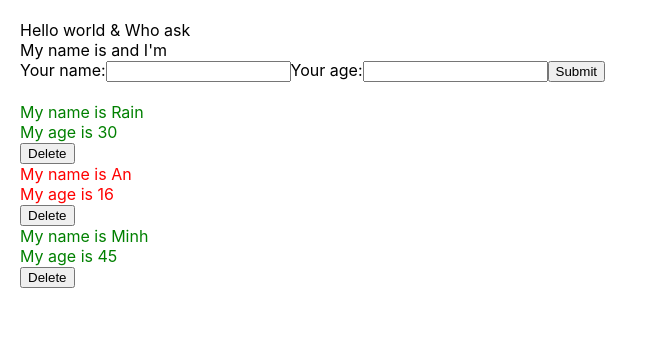
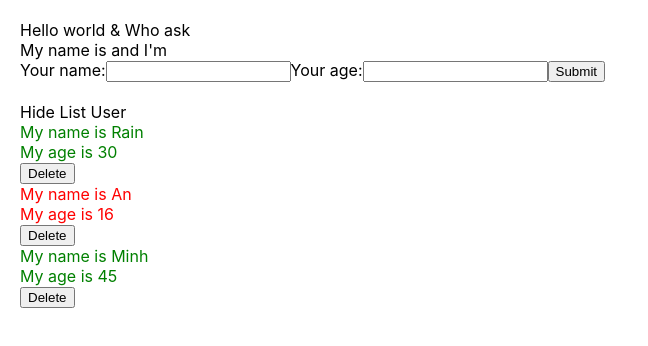
Before and after one commit to anhoang0611/react1, a React (Create React App) app: page / in a window 1280 px wide. Shown: the top 346 px of the page, without its empty margins (0-648 px from the left). Built offline with nearby package versions, Linux system fonts and the light colour scheme.

Commit message:
use react hook

```diff
--- a/src/components/DisplayInfor.js
+++ b/src/components/DisplayInfor.js
@@ -1,4 +1,4 @@
-import React from "react";
+import React, { useState } from "react";
 import './DisplayInfor.scss'
 import logo from './../logo.svg'
 
@@ -44,12 +44,25 @@
 
 const DisplayInfor = (props) => {
     const { listUsers } = props; //obj
+    // Destructuring assignment
+    const [isShowHideListUser, setShowHideListUser] = useState(true);// cu phap react hook
+
+
+
+    const handleShowHideListUser = () => {
+
+        setShowHideListUser(!isShowHideListUser)
+    }
 
     return (
         <div className='display-infor-container'>
+            <div>
+                <span onClick={() => handleShowHideListUser()}>
+                    {isShowHideListUser === true ? "Hide List User" : "Show List User"}
+                </span>
+            </div>
 
-
-            {true &&
+            {isShowHideListUser &&
                 <>
                     {listUsers.map((user) => {
                         // console.log(user)
```
